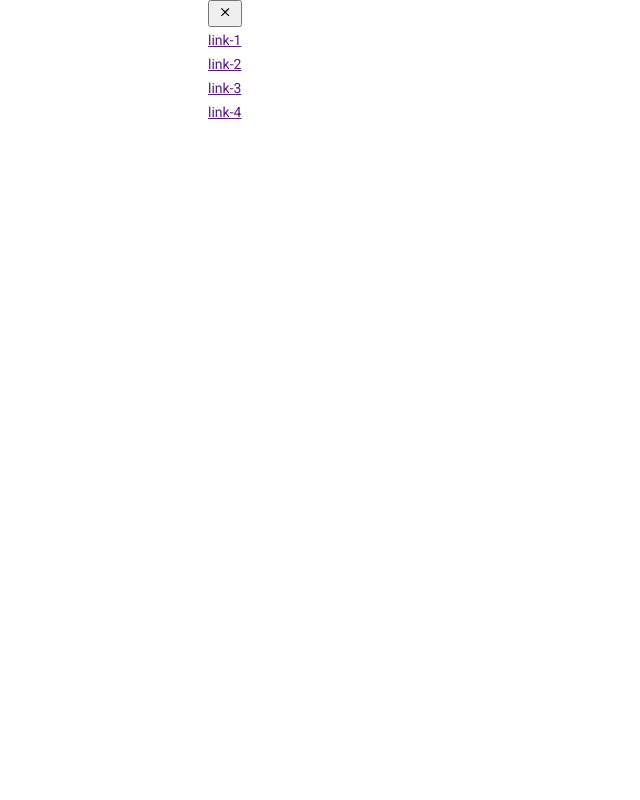
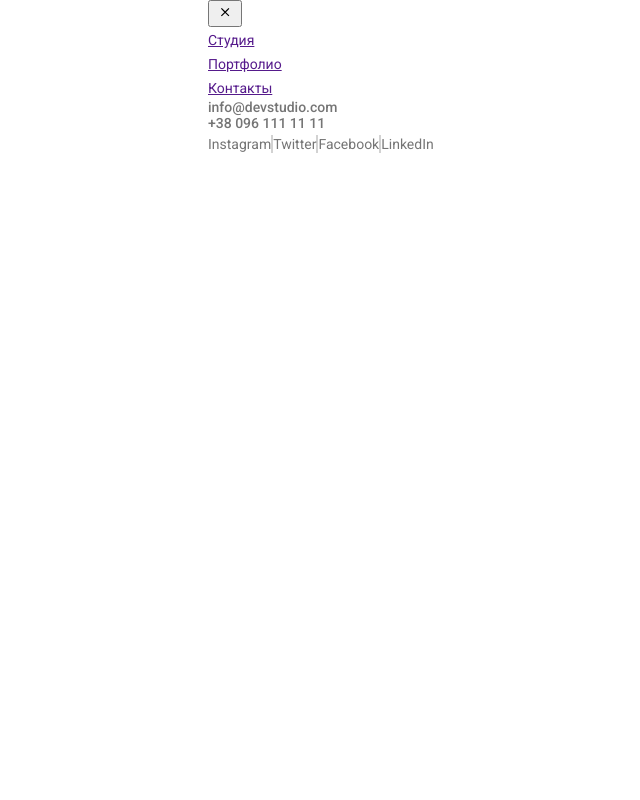
Before and after one commit to T-jorven/goit-markup-hw-08, a plain HTML site: page index.html in a window 1280 px wide. Shown: the top 800 px of the page, without its empty margins (222-862 px from the left). Drawn offline with nearby package versions, Linux system fonts and the light colour scheme.

Commit message:
social media

```diff
--- a/index.html
+++ b/index.html
@@ -68,11 +68,28 @@
           </svg>
                 </button>
                 <ul class="mobile-menu__nav list">
-                    <li class="mobile-menu__item"><a href="" class="mobile-menu__link link">link-1</a></li>
-                    <li class="mobile-menu__item"><a href="" class="mobile-menu__link link">link-2</a></li>
-                    <li class="mobile-menu__item"><a href="" class="mobile-menu__link link">link-3</a></li>
-                    <li class="mobile-menu__item"><a href="" class="mobile-menu__link link">link-4</a></li>
+                    <li class="mobile-menu__item"><a href="" class="mobile-menu__link link">Студия</a></li>
+                    <li class="mobile-menu__item"><a href="" class="mobile-menu__link link">Портфолио</a></li>
+                    <li class="mobile-menu__item"><a href="" class="mobile-menu__link link">Контакты</a></li>
                 </ul>
+                <ul class="list">
+          <li>
+            <a href="mailto:example@mail.ru" class="contact link">
+              info@devstudio.com
+            </a>
+          </li>
+          <li class="contact-body__item">
+            <a href="tel:+380961111111" class="contact link">
+              +38 096 111 11 11
+            </a>
+          </li>
+          <ul class="mobile-menu__social-media list">
+            <li class="mobile-menu__social-media-item ">Instagram</li>
+             <li class="mobile-menu__social-media-item">Twitter</li>
+              <li class="mobile-menu__social-media-item">Facebook</li>
+               <li class="mobile-menu__social-media-item">LinkedIn</li>
+          </ul>
+
             </div>
       </div>
     </header>
--- a/scss/base/_common.scss
+++ b/scss/base/_common.scss
@@ -75,3 +75,8 @@ ul {
 img {
 	display: block;
 }
+.list {
+  list-style: none;
+  padding: 0;
+  margin: 0;
+}
--- a/scss/components/_mobile-menu.scss
+++ b/scss/components/_mobile-menu.scss
@@ -22,3 +22,15 @@
     background-color: var(--clear-white);
     overflow: auto;
 }
+
+.mobile-menu__social-media{
+    display: flex;
+
+}
+.mobile-menu__social-media-item:not(:last-child)::after {
+    content: "";
+    width: 22px;
+    height: 0px;
+    border: 1px solid rgba(33, 33, 33, 0.2);
+    transform: rotate(90deg);
+}
```
Also changed, not shown: css/main.css, css/main.min.css, 2 other files.
